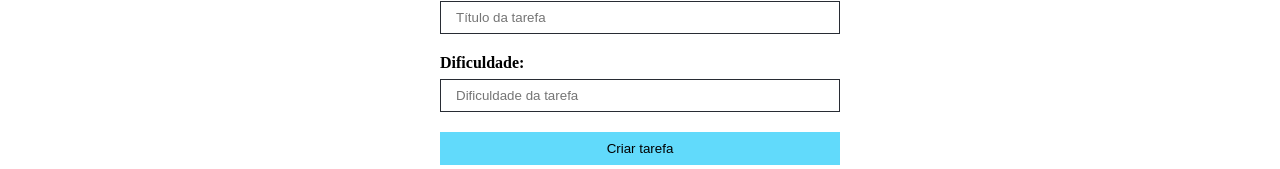
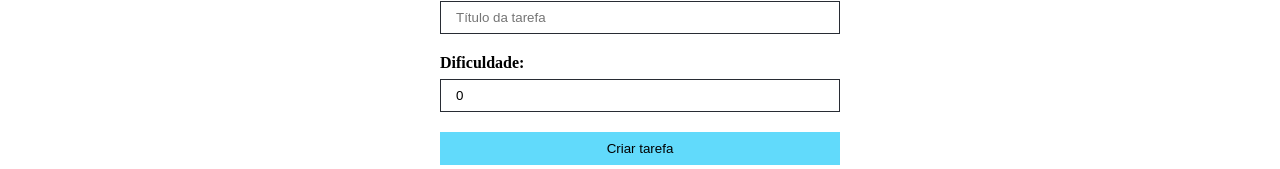
Before and after one commit to lucas-cercal/todo_list_react, a React (Create React App) app: page / in a window 1280 px wide. Shown: the part 223-392 px from the top of the page. Built offline with nearby package versions, Linux system fonts and the light colour scheme.

Commit message:
feat: add tasks

```diff
--- a/src/App.tsx
+++ b/src/App.tsx
@@ -1,3 +1,5 @@
+import { useState } from 'react';
+
 // components
 import Header from './components/Header';
 import Footer from './components/Footer';
@@ -11,12 +13,14 @@
 import { ITask } from './interfaces/Task';
 
 function App() {
+  const [taskList, setTaskList] = useState<ITask[]>([])
+
   return <div>
     <Header />
     <main className={styles.main}>
       <div>
         <h1>Lorem Ipsum is simply dummy text of the printing and typesetting industry...</h1>
-        <TaskForm btnText='Criar tarefa'/>
+        <TaskForm btnText='Criar tarefa' taskList={taskList} setTaskList={setTaskList}/>
       </div>
       <div>
         <h2>Suas tarefas</h2>
--- a/src/components/TaskForm.tsx
+++ b/src/components/TaskForm.tsx
@@ -6,15 +6,26 @@
 
 interface Props {
   btnText: string
+  taskList: ITask[]
+  setTaskList?: React.Dispatch<React.SetStateAction<ITask[]>>
 }
 
-const TaskForm = ({ btnText }: Props) => {
+const TaskForm = ({ btnText, taskList, setTaskList }: Props) => {
   const [id, setId] = useState<number>(0)
   const [title, setTitle] = useState<string>('')
   const [difficulty, setDifficulty] = useState<number>(0)
 
-  const addTaskHandler = () => {
+  const addTaskHandler = (e: FormEvent<HTMLFormElement>) => {
+    e.preventDefault()
 
+    const id = Math.floor(Math.random() * 1000)
+    const newTask: ITask = { id, title, difficulty }
+
+    setTaskList!([...taskList, newTask])
+    setTitle('')
+    setDifficulty(0)
+
+    console.log(taskList)
   }
 
   const handleChange = (e: ChangeEvent<HTMLInputElement>) => {
@@ -23,19 +34,17 @@
     } else {
       setDifficulty(parseInt(e.target.value))
     }
-    console.log(title)
-    console.log(difficulty)
   }
 
   return (
     <form onSubmit={addTaskHandler} className={styles.form}>
       <div className={styles.input_container}>
         <label htmlFor='title'>Título: </label>
-        <input type='text' name='title' placeholder='Título da tarefa' onChange={handleChange} />
+        <input type='text' name='title' placeholder='Título da tarefa' onChange={handleChange} value={title} required/>
       </div>
       <div className={styles.input_container}>
         <label htmlFor='difficulty'>Dificuldade: </label>
-        <input type='text' name='difficulty' placeholder='Dificuldade da tarefa' onChange={handleChange} />
+        <input type='number' name='difficulty' placeholder='Dificuldade da tarefa' onChange={handleChange} value={difficulty} required/>
       </div>
       <input type='submit' value={btnText} />
     </form>
```
